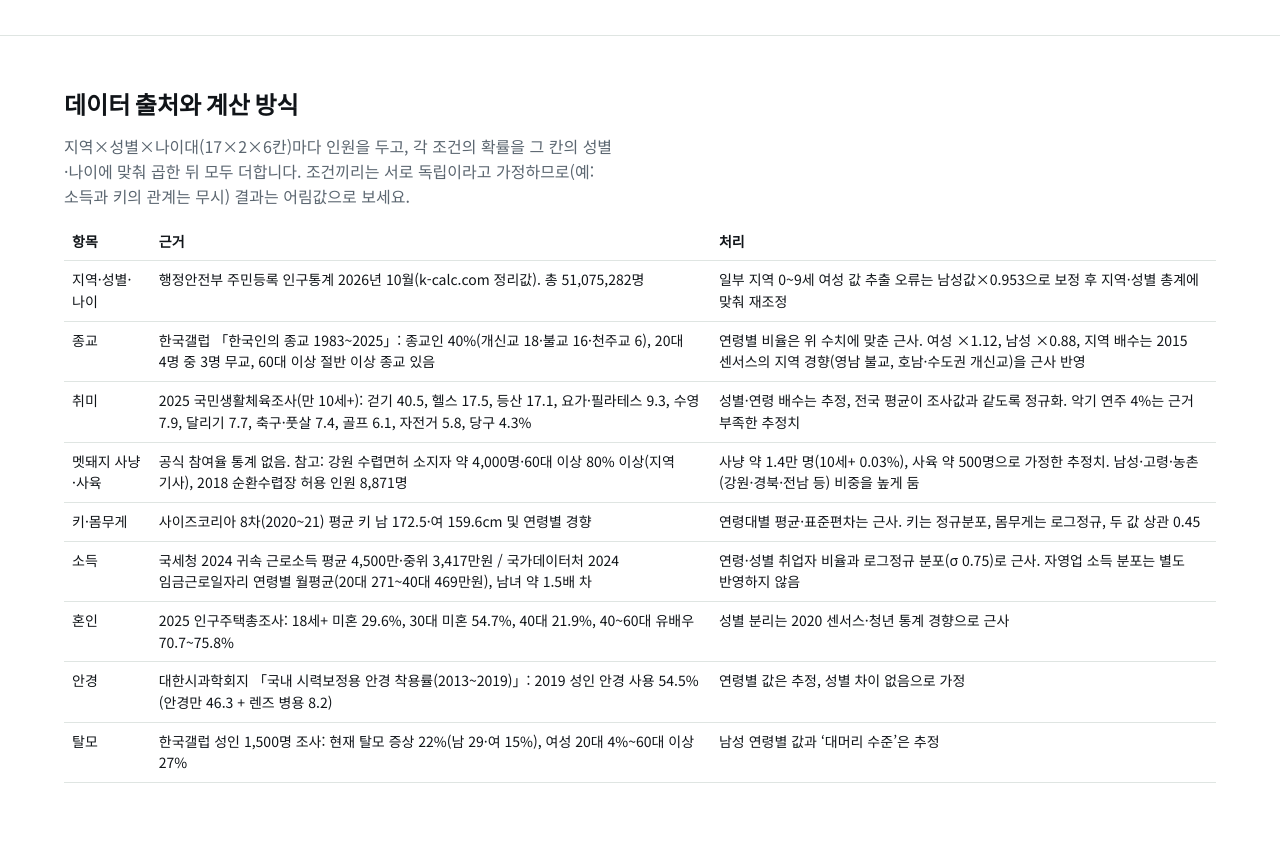
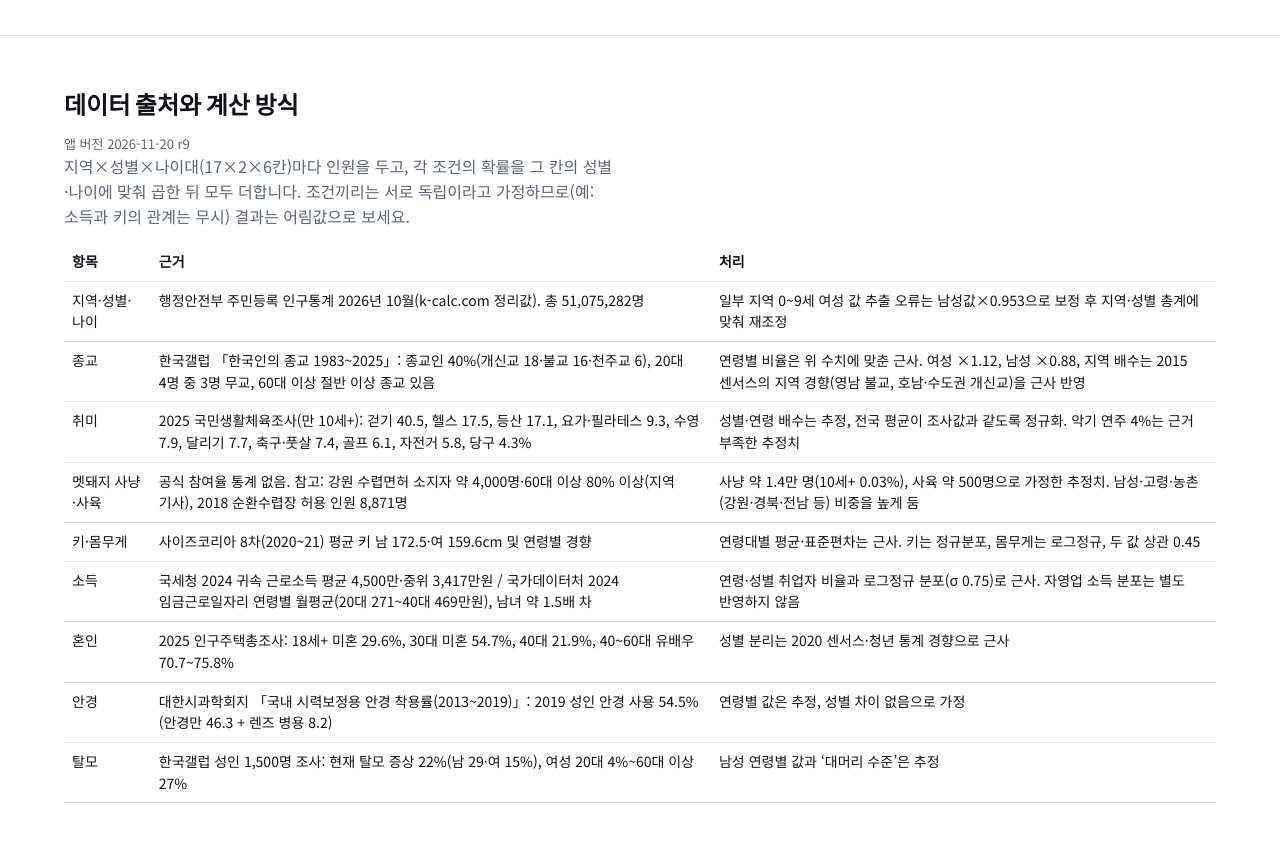
Before and after one commit to Chang-Hoon/how_many, a plain HTML site: page index.html in a window 1280 px wide. Shown: the part 1800-2642 px from the top of the page. Drawn offline with Linux system fonts and the light colour scheme.

Commit message:
update logic

```diff
--- a/index.html
+++ b/index.html
@@ -108,6 +108,7 @@ button.pri{background:var(--ink);color:var(--bg)}
 
 <section class="band notes"><div class="wrap">
 <h2>데이터 출처와 계산 방식</h2>
+<p class="hint" id="ver">앱 버전 2026-11-20 r9</p>
 <p class="lede" style="margin-bottom:14px">지역×성별×나이대(17×2×6칸)마다 인원을 두고, 각 조건의 확률을 그 칸의 성별·나이에 맞춰 곱한 뒤 모두 더합니다. 조건끼리는 서로 독립이라고 가정하므로(예: 소득과 키의 관계는 무시) 결과는 어림값으로 보세요.</p>
 <table class="stack"><thead><tr><th>항목</th><th>근거</th><th>처리</th></tr></thead><tbody id="src"></tbody></table>
 </div></section>
```
